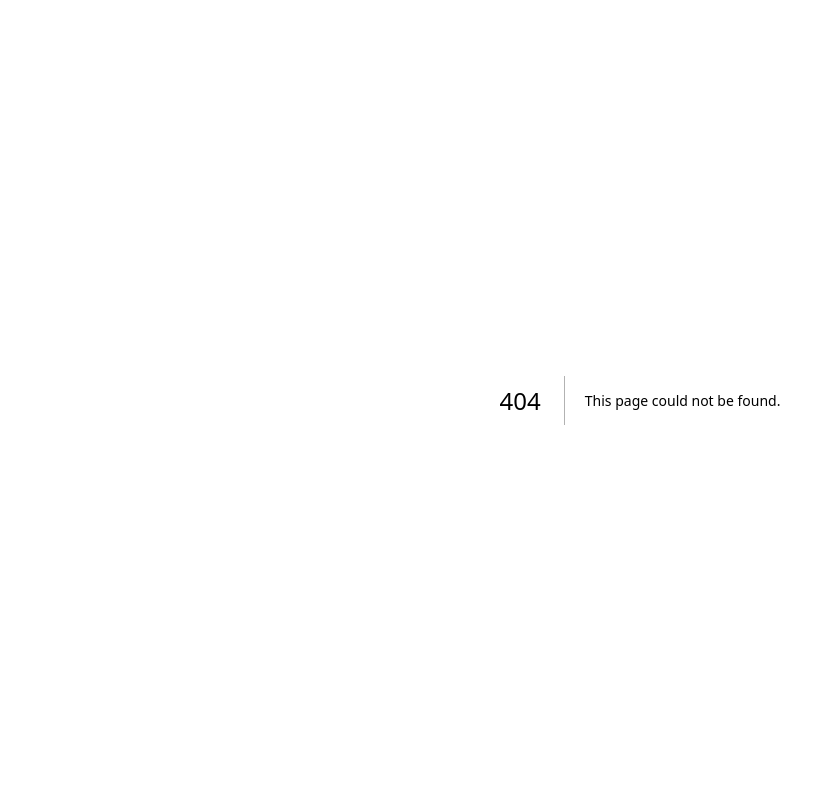
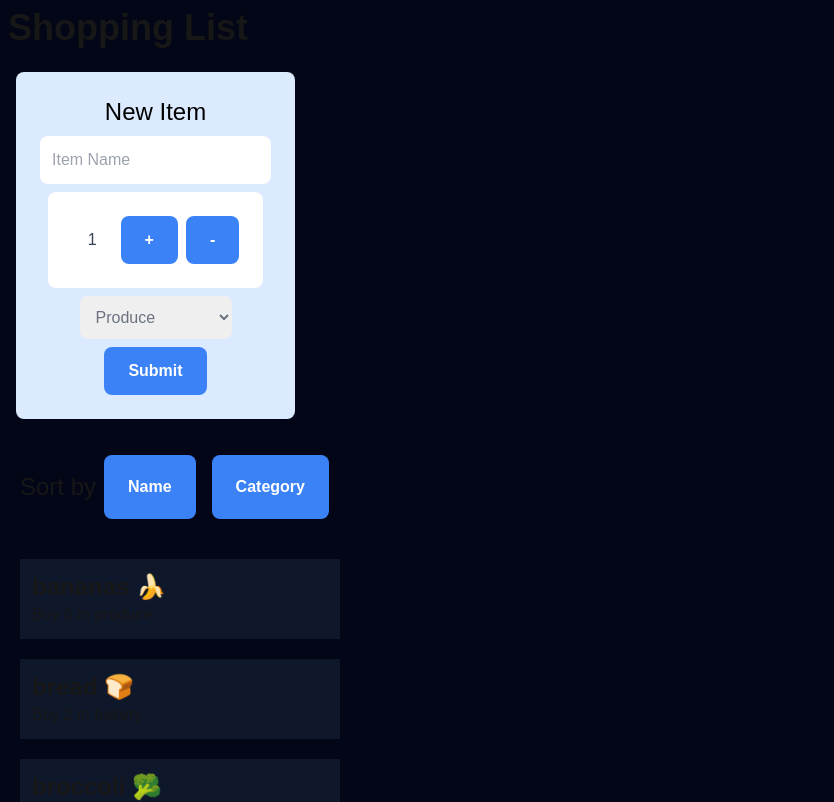
Before and after one commit to nathan-romasanta/cprg306-assignments, a Next.js app: page /week-7 in a window 1280 px wide. Before the commit this address had no page. Shown: the top 802 px of the page, without its empty margins (0-834 px from the left). Built offline with nearby package versions, Linux system fonts and the light colour scheme.

Commit message:
week-7 assignment

```diff
--- a/app/page.js
+++ b/app/page.js
@@ -15,6 +15,8 @@ export default function Home() {
       <br></br>
       <Link href="week-6">Week 6</Link>
       <br></br>
+      <Link href="week-7">Week 7</Link>
+      <br></br>
       <Link href="sandbox">Sandbox</Link>
     </main>
   );
--- /dev/null
+++ b/app/week-7/item-list.js
@@ -0,0 +1,47 @@
+"use client";
+
+import { useState } from "react";
+
+import Item from "./item";
+export default function ItemList({ items }) {
+  const [sortBy, setSortBy] = useState("name");
+
+  const sortedData =
+    sortBy === "name"
+      ? [...items].sort((a, b) => a.name.localeCompare(b.name))
+      : [...items].sort((a, b) => a.category.localeCompare(b.category));
+
+  function handleClick(index) {}
+  return (
+    <main>
+      <div>
+        <nav className="p-5   flex flex-row">
+          <h1 className="text-2xl text- py-4">Sort by</h1>
+          <button
+            onClick={() => setSortBy("name")}
+            className="text-white px-6 py-3 font-bold rounded-lg transition duration-300 ease-in-out mx-2 bg-blue-500"
+          >
+            Name
+          </button>
+          <button
+            onClick={() => setSortBy("category")}
+            className="text-white px-6 py-3 font-bold rounded-lg transition duration-300 ease-in-out mx-2 bg-blue-500"
+          >
+            Category
+          </button>
+        </nav>
+        <ul>
+          {sortedData.map((item, index) => (
+            <li key={index} onClick={() => handleClick(index)}>
+              <Item
+                name={item.name}
+                quantity={item.quantity}
+                category={item.category}
+              />
+            </li>
+          ))}
+        </ul>
+      </div>
+    </main>
+  );
+}
--- /dev/null
+++ b/app/week-7/item.js
@@ -0,0 +1,10 @@
+export default function Item(props) {
+  return (
+    <section className="m-5 bg-[#0f172a] p-3 w-1/4">
+      <h2 className="text-2xl font-bold">{props.name}</h2>
+      <p>
+        Buy {props.quantity} in {props.category}
+      </p>
+    </section>
+  );
+}
--- /dev/null
+++ b/app/week-7/items.json
@@ -0,0 +1,74 @@
+[
+    {
+      "id": "1h2GJKH12gkHG31h1H",
+      "name": "milk, 4 L 🥛",
+      "quantity": 1,
+      "category": "dairy"
+    },
+    {
+      "id": "2KJH3k2j3H1k2J3K1H",
+      "name": "bread 🍞",
+      "quantity": 2,
+      "category": "bakery"
+    },
+    {
+      "id": "3h2KJH3k2j3H1k2J3",
+      "name": "eggs, dozen 🥚",
+      "quantity": 2,
+      "category": "dairy"
+    },
+    {
+      "id": "4k2J3K1H2GJKH12gk",
+      "name": "bananas 🍌",
+      "quantity": 6,
+      "category": "produce"
+    },
+    {
+      "id": "5H1h1H2KJH3k2j3H",
+      "name": "broccoli 🥦",
+      "quantity": 3,
+      "category": "produce"
+    },
+    {
+      "id": "6H1k2J3K1H2GJKH1",
+      "name": "chicken breasts, 1 kg 🍗",
+      "quantity": 1,
+      "category": "meat"
+    },
+    {
+      "id": "7gkHG31h1H2KJH3k",
+      "name": "pasta sauce 🍝",
+      "quantity": 3,
+      "category": "canned goods"
+    },
+    {
+      "id": "8j3H1k2J3K1H2GJK",
+      "name": "spaghetti, 454 g 🍝",
+      "quantity": 2,
+      "category": "dry goods"
+    },
+    {
+      "id": "9H12gkHG31h1H2KJ",
+      "name": "toilet paper, 12 pack 🧻",
+      "quantity": 1,
+      "category": "household"
+    },
+    {
+      "id": "10H3k2j3H1k2J3K1",
+      "name": "paper towels, 6 pack",
+      "quantity": 1,
+      "category": "household"
+    },
+    {
+      "id": "11k2J3K1H2GJKH12",
+      "name": "dish soap 🍽️",
+      "quantity": 1,
+      "category": "household"
+    },
+    {
+      "id": "12GJKH12gkHG31h1",
+      "name": "hand soap 🧼",
+      "quantity": 4,
+      "category": "household"
+    }
+  ]
--- /dev/null
+++ b/app/week-7/new-item.js
@@ -0,0 +1,108 @@
+"use client";
+
+import { useState } from "react";
+
+export default function NewItem({ onAddItem }) {
+  const [quantity, setQuantity] = useState(1);
+  const [name, setName] = useState("");
+  const [category, setCategory] = useState("Produce");
+
+  const increment = () => setQuantity(quantity + 1);
+  const decrement = () => setQuantity(quantity - 1);
+
+  function generateRandomString(length) {
+    const characters =
+      "ABCDEFGHIJKLMNOPQRSTUVWXYZabcdefghijklmnopqrstuvwxyz0123456789";
+    let result = "";
+    for (let i = 0; i < length; i++) {
+      const randomIndex = Math.floor(Math.random() * characters.length);
+      result += characters[randomIndex];
+    }
+    return result;
+  }
+  const handleSubmit = (e) => {
+    e.preventDefault();
+
+    const item = {
+      id: generateRandomString(),
+      name: name,
+      quantity: quantity,
+      category: category,
+    };
+
+    onAddItem(item);
+    setQuantity(1);
+    setCategory("Produce");
+    setName("");
+  };
+
+  return (
+    <form onSubmit={handleSubmit}>
+      <div className="flex justify-start items-center flex-row gap-4 m-4 w-full ">
+        <div className="bg-blue-100 p-6 flex flex-col rounded-lg gap-2 justify-center items-center">
+          <h1 className="text-2xl text-black">New Item</h1>
+          <input
+            required
+            type="text"
+            value={name}
+            onChange={(e) => setName(e.target.value)}
+            placeholder="Item Name"
+            className="rounded-lg p-3 text-gray-500"
+          />
+
+          <div className="p-6 flex justify-center items-center bg-white rounded-lg h-auto w-auto">
+            <p className="text-gray-700 px-4">{quantity}</p>
+            <button
+              type="button" // This ensures the button doesn't submit the form
+              className={`px-6 py-3 font-bold text-white rounded-lg transition duration-300 ease-in-out mx-2 ${
+                quantity === 20
+                  ? "bg-gray-400 cursor-not-allowed"
+                  : "bg-blue-500 hover:bg-blue-600 cursor-pointer"
+              }`}
+              disabled={quantity === 20}
+              onClick={increment}
+            >
+              +
+            </button>
+
+            <button
+              type="button" // This ensures the button doesn't submit the form
+              className={`px-6 py-3 font-bold text-white rounded-lg transition duration-300 ease-in-out ${
+                quantity === 0
+                  ? "bg-gray-400 cursor-not-allowed"
+                  : "bg-blue-500 hover:bg-blue-600 cursor-pointer"
+              }`}
+              disabled={quantity === 0}
+              onClick={decrement}
+            >
+              -
+            </button>
+          </div>
+
+          <select
+            required
+            onChange={(e) => setCategory(e.target.value)}
+            className="rounded-lg p-3  text-gray-500 w-max"
+          >
+            <option value="Produce">Produce</option>
+            <option value="Meat">Meat</option>
+            <option value="Frozen Foods">Frozen Foods</option>
+            <option value="Canned Goods">Canned Goods</option>
+            <option value="Dry Goods">Dry Goods</option>
+            <option value="Beverage">Beverage</option>
+            <option value="Snacks">Snacks</option>
+            <option value="Household">Household</option>
+            <option value="Other">Other</option>
+          </select>
+
+          <button
+            type="submit"
+            className="text-white px-6 py-3 font-bold rounded-lg transition duration-300 ease-in-out mx-2 bg-blue-500"
+          >
+            Submit
+          </button>
+        </div>
+      </div>
+    </form>
+  );
+}
--- /dev/null
+++ b/app/week-7/page.js
@@ -0,0 +1,23 @@
+"use client";
+
+import { useState } from "react";
+import ItemList from "./item-list";
+import NewItem from "./new-item";
+import itemsData from "../week-7/items.json";
+
+export default function Page() {
+  const [items, setItems] = useState(itemsData);
+
+  const handleAddItem = (newItem) => {
+    setItems([...items, newItem]);
+  };
+  return (
+    <div className="bg-[#020617] min-h-screen">
+      <main>
+        <h1 className="text-4xl font-bold p-2">Shopping List</h1>
+        <NewItem onAddItem={handleAddItem}></NewItem>
+        <ItemList items={items}></ItemList>
+      </main>
+    </div>
+  );
+}
```
